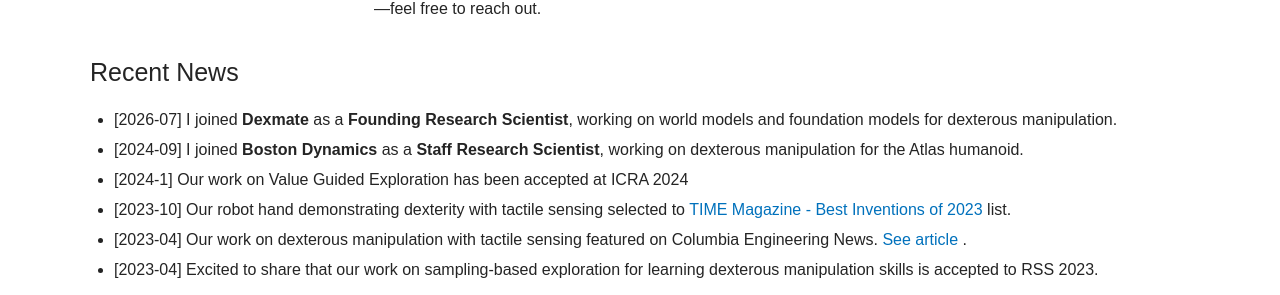
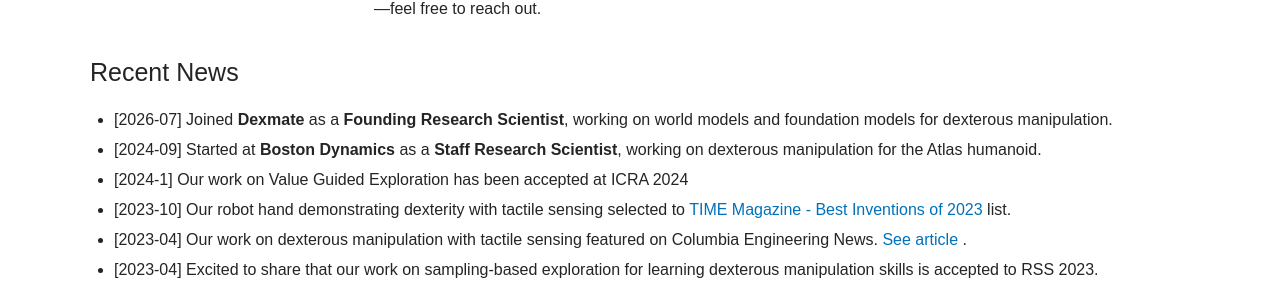
Before and after one commit to gagkhan/gagkhan.github.io, a Jekyll site: the page built from index.html, in a window 1280 px wide and 900 px high, scrolled down 520 px. Shown: the part 149-444 px from the top of the window. Built offline with Jekyll 4.4.1, drawn with Linux system fonts in a browser that asks for light colours.

Commit message:
Reword Dexmate and Boston Dynamics news entries
Co-Authored-By: Claude Opus 5.5 <noreply@anthropic.com>

```diff
--- a/index.html
+++ b/index.html
@@ -23,8 +23,8 @@ layout: default
 <section class="news" aria-labelledby="news-heading">
   <h2 id="news-heading">Recent News</h2>
   <ul>
-      <li>[2026-07] I joined <strong>Dexmate</strong> as a <strong>Founding Research Scientist</strong>, working on world models and foundation models for dexterous manipulation.</li>
-      <li>[2024-09] I joined <strong>Boston Dynamics</strong> as a <strong>Staff Research Scientist</strong>, working on dexterous manipulation for the Atlas humanoid.</li>
+      <li>[2026-07] Joined <strong>Dexmate</strong> as a <strong>Founding Research Scientist</strong>, working on world models and foundation models for dexterous manipulation.</li>
+      <li>[2024-09] Started at <strong>Boston Dynamics</strong> as a <strong>Staff Research Scientist</strong>, working on dexterous manipulation for the Atlas humanoid.</li>
       <li>[2024-1] Our work on Value Guided Exploration has been accepted at ICRA 2024 </li>
       <li>[2023-10] Our robot hand demonstrating dexterity with tactile sensing selected to <a href="https://time.com/collection/best-inventions-2023/6326934/columbia-university-robotic-hand/">TIME Magazine - Best Inventions of 2023</a> list.</li>
       <li>[2023-04] Our work on dexterous manipulation with tactile sensing featured on Columbia Engineering News. <a href="https://www.engineering.columbia.edu/news/highly-dexterous-robot-hand-can-operate-in-the-dark"> See article </a>.</li>
```
